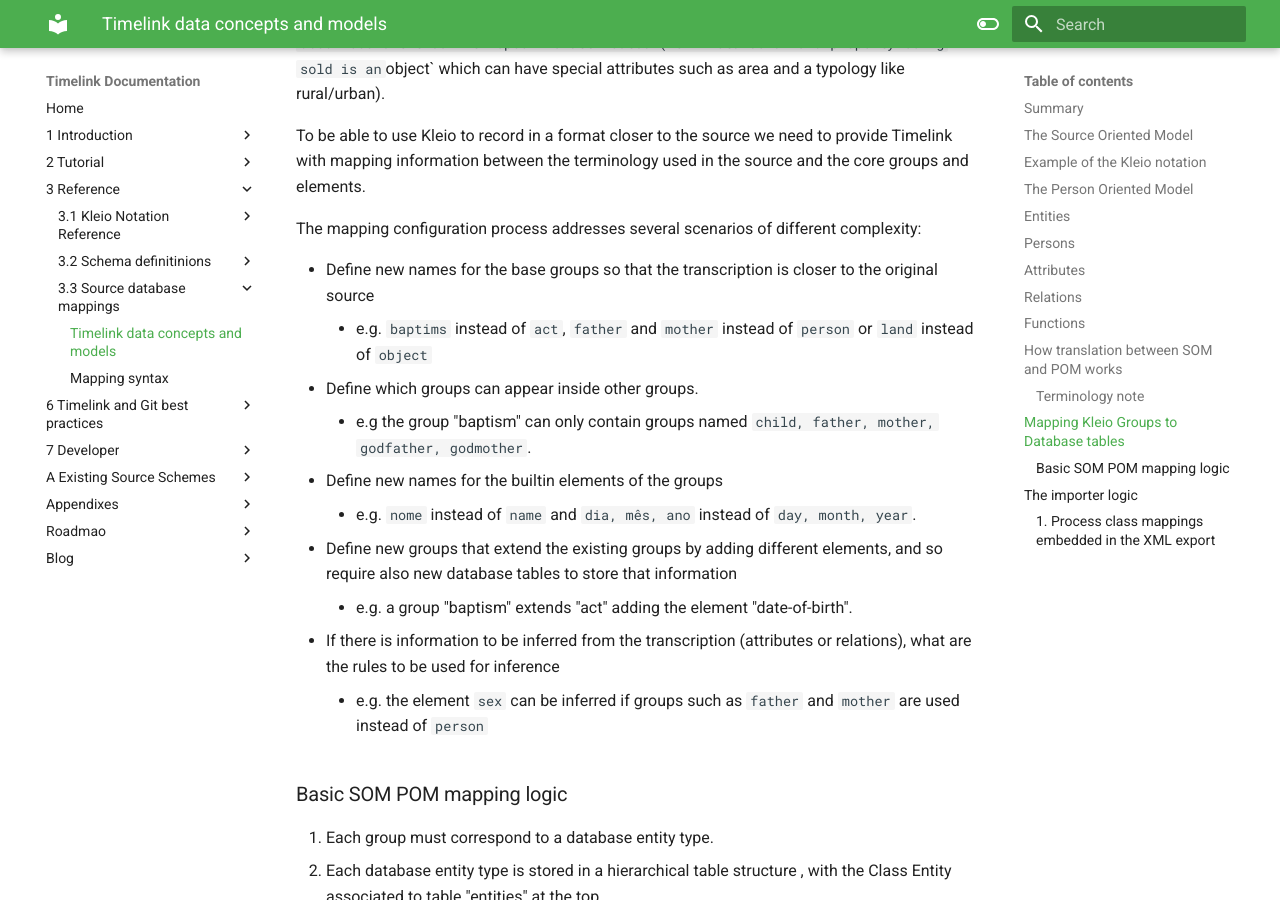
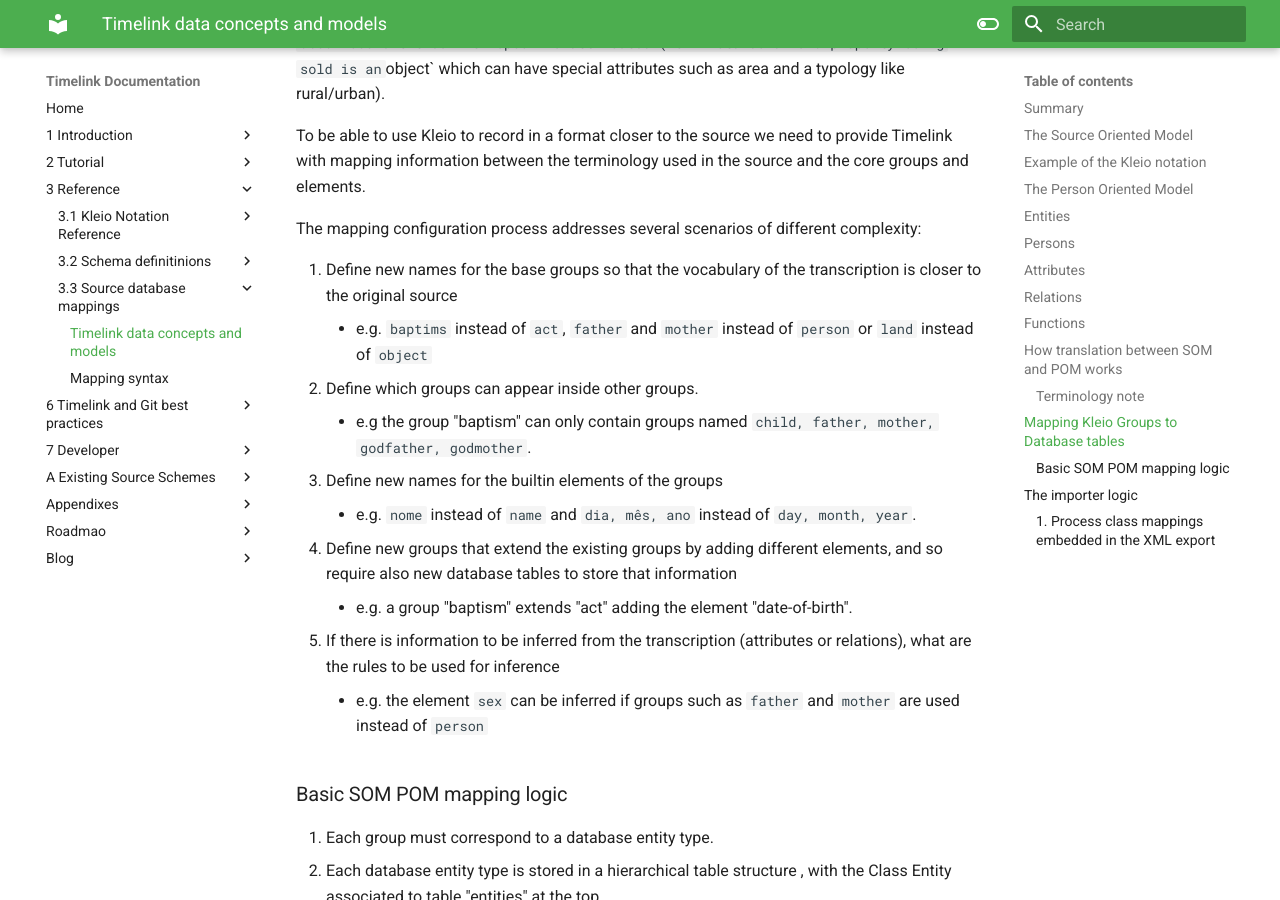
Before and after one commit to time-link/timelink-docs, an MkDocs documentation site: the page built from docs/3_Reference/3.3_Source_database_mappings/How Source-Database mappings work.md, in a window 1280 px wide and 900 px high, scrolled down 6232 px. Built offline with MkDocs 1.6.1 and Material for MkDocs 9.7.7, drawn with Linux system fonts in a browser that asks for light colours.

Commit message:
vault backup: 2025-03-30 10:14:53

```diff
--- a/docs/3_Reference/3.3_Source_database_mappings/How Source-Database mappings work.md
+++ b/docs/3_Reference/3.3_Source_database_mappings/How Source-Database mappings work.md
@@ -253,15 +253,16 @@
 
 The mapping configuration process addresses several scenarios of different complexity:
 
--  Define new  names for the base groups so that the transcription is closer to the original source
+1. Define new  names for the base groups so that the vocabulary of the transcription is closer to the original source
 	- e.g. `baptims` instead of `act`, `father` and `mother` instead of `person` or `land` instead of `object`
-- Define which groups can appear inside other groups.
+2. Define which groups can appear inside other groups.
 	- e.g the group "baptism" can only contain groups named `child, father, mother, godfather, godmother`.
-- Define new names for the builtin elements of the groups
+3. Define new names for the builtin elements of the groups
 	- e.g. `nome` instead of `name` and `dia, mês, ano` instead of `day, month, year`.
--   Define new groups that extend the existing groups by adding different elements, and so require also new database tables to store that information
+4.  Define new groups that extend the existing groups by adding different elements, and so require also new database tables to store that information
 	- e.g. a group "baptism" extends "act" adding the element "date-of-birth".
--  If there is information to be inferred from the transcription (attributes or relations), what are the rules to be used for inference
+
+5. If there is information to be inferred from the transcription (attributes or relations), what are the rules to be used for inference
     -   e.g. the element `sex` can be inferred if groups such as `father`
         and `mother` are used instead of `person`
 
```
